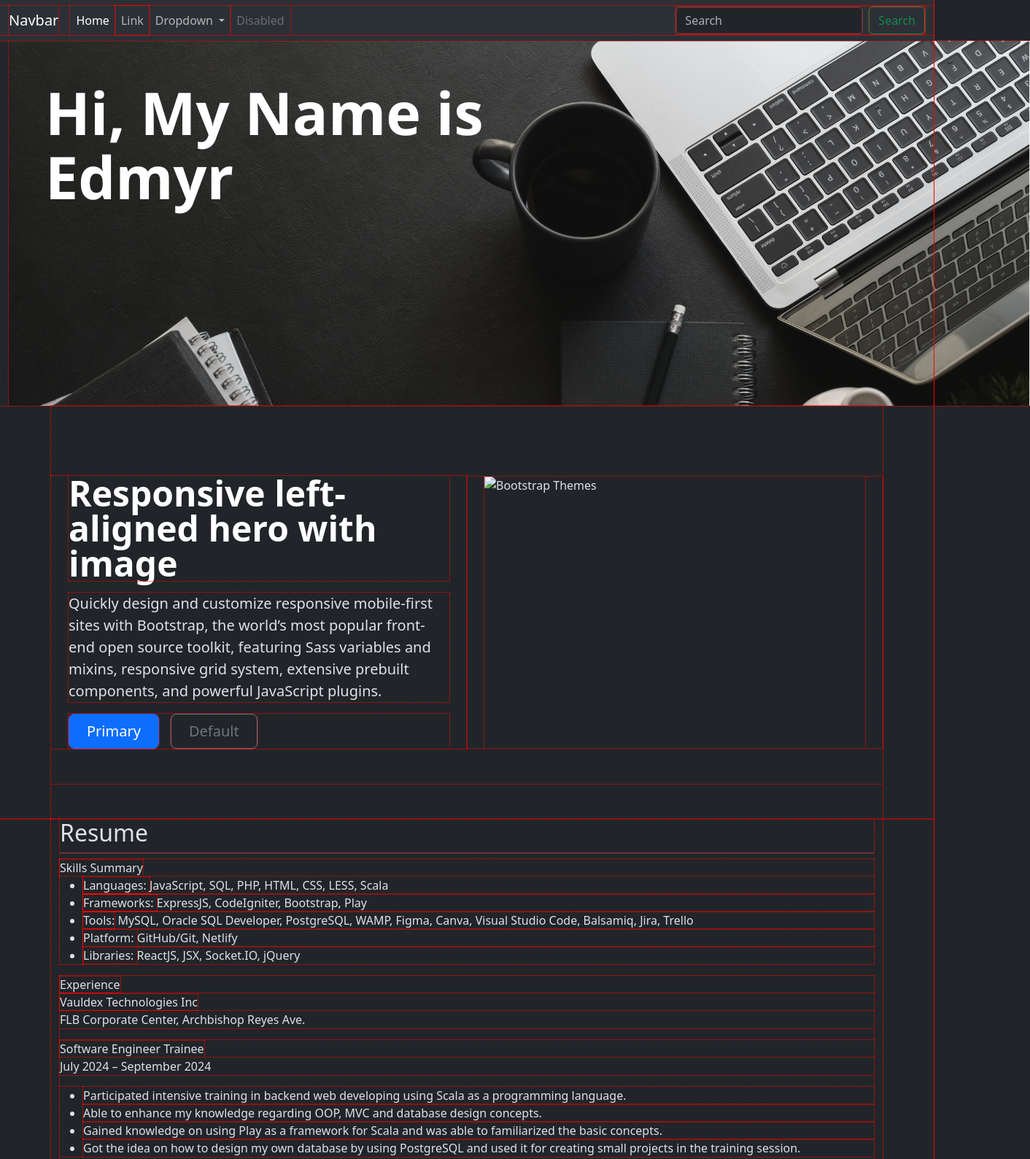
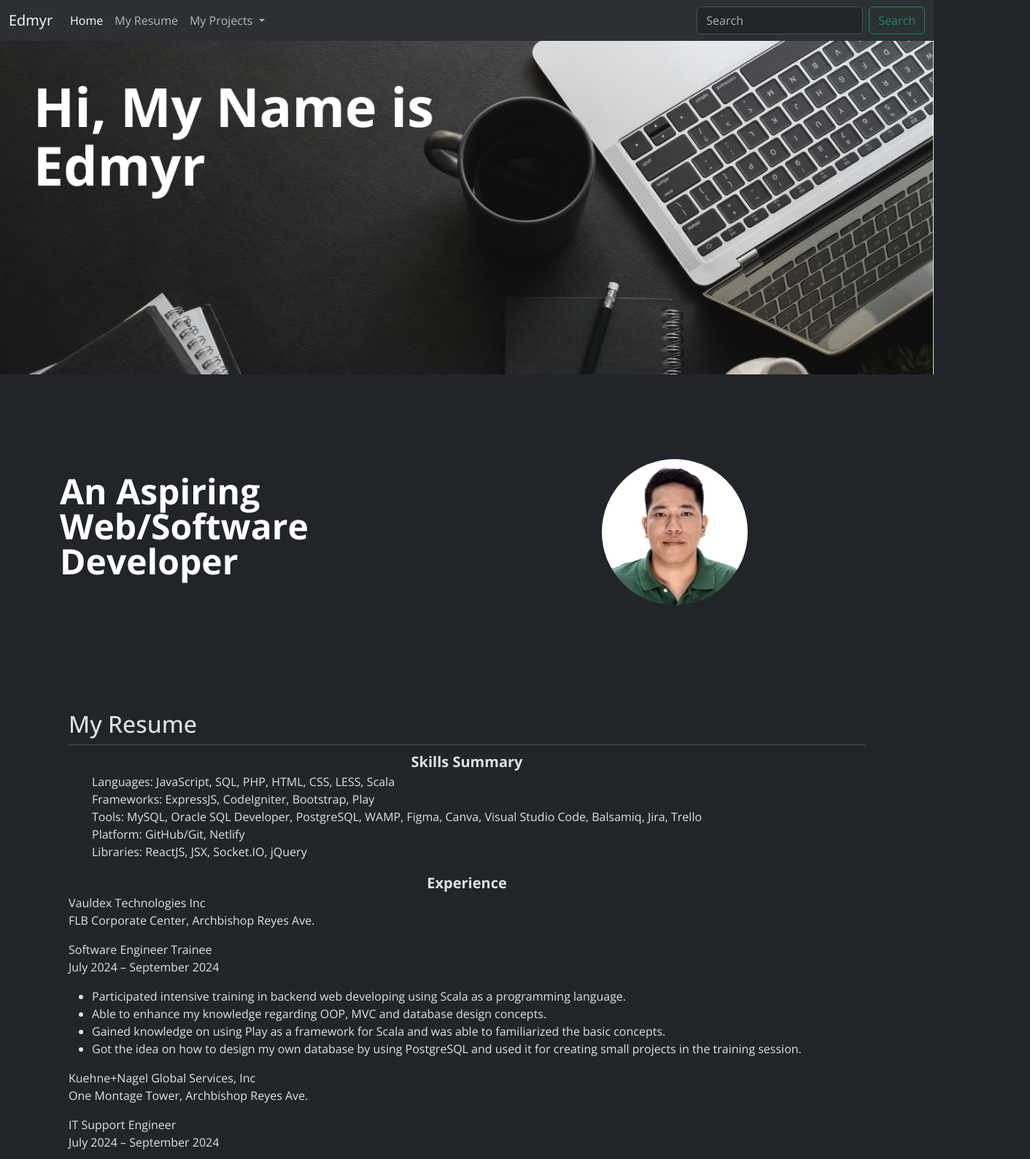
Before and after one commit to edmyrbatiancila/capstone-2-personal-site.ed, a plain HTML site: page index.html in a window 1280 px wide. Shown: the top 1588 px of the page at 73% size, 1412 px wide, since content can reach past the window. Drawn offline with nearby package versions, Linux system fonts and the light colour scheme.

Commit message:
added new file and update the code.

```diff
--- a/index.html
+++ b/index.html
@@ -11,7 +11,7 @@
         <!-- navbar -->
         <nav class="navbar navbar-expand-lg bg-body-tertiary">
             <div class="container-fluid">
-                <a class="navbar-brand" href="#">Navbar</a>
+                <a class="navbar-brand" href="#">Edmyr</a>
                 <button class="navbar-toggler" type="button" data-bs-toggle="collapse" data-bs-target="#navbarSupportedContent" aria-controls="navbarSupportedContent" aria-expanded="false" aria-label="Toggle navigation">
                 <span class="navbar-toggler-icon"></span>
                 </button>
@@ -21,11 +21,11 @@
                             <a class="nav-link active" aria-current="page" href="#">Home</a>
                         </li>
                         <li class="nav-item">
-                            <a class="nav-link" href="#">Link</a>
+                            <a class="nav-link" href="#">My Resume</a>
                         </li>
                         <li class="nav-item dropdown">
                             <a class="nav-link dropdown-toggle" href="#" role="button" data-bs-toggle="dropdown" aria-expanded="false">
-                                Dropdown
+                                My Projects
                             </a>
                             <ul class="dropdown-menu">
                                 <li><a class="dropdown-item" href="#">Action</a></li>
@@ -33,9 +33,6 @@
                                 <li><hr class="dropdown-divider"></li>
                                 <li><a class="dropdown-item" href="#">Something else here</a></li>
                             </ul>
-                        </li>
-                        <li class="nav-item">
-                            <a class="nav-link disabled" aria-disabled="true">Disabled</a>
                         </li>
                     </ul>
                     <form class="d-flex" role="search">
@@ -48,32 +45,27 @@
         <main>
             <!-- heroes section: This section will be introduce my self and what is my profession.  -->
             <section id="introduction">
-                <div class="container-fluid">
+                <div class="container-fluid banner">
                     <img src="img/banner.png" alt="pic of my banner">
                 </div>
-                <div class="container col-xxl-8 px-4 py-5">
-            <div class="row flex-lg-row-reverse align-items-center g-5 py-5">
-                <div class="col-10 col-sm-8 col-lg-6">
-                    <img src="bootstrap-themes.png" class="d-block mx-lg-auto img-fluid" alt="Bootstrap Themes" width="700" height="500" loading="lazy">
-                </div>
-                <div class="col-lg-6">
-                    <h1 class="display-5 fw-bold text-body-emphasis lh-1 mb-3">Responsive left-aligned hero with image</h1>
-                    <p class="lead">Quickly design and customize responsive mobile-first sites with Bootstrap, the world’s most popular front-end open source toolkit, featuring Sass variables and mixins, responsive grid system, extensive prebuilt components, and powerful JavaScript plugins.</p>
-                    <div class="d-grid gap-2 d-md-flex justify-content-md-start">
-                        <button type="button" class="btn btn-primary btn-lg px-4 me-md-2">Primary</button>
-                        <button type="button" class="btn btn-outline-secondary btn-lg px-4">Default</button>
+                <div class="container col-xxl-8 my-5 py-5">
+                    <div class="row flex-lg-row-reverse align-items-center">
+                        <div class="col-10 col-sm-8 col-lg-6">
+                            <img id="mypic" src="img/mypic.jpg" class="d-block mx-lg-auto img-fluid" alt="my pictures" loading="lazy">
+                        </div>
+                        <div class="col-lg-6">
+                            <h2 class="display-5 fw-bold text-body-emphasis lh-1 mb-3">An Aspiring Web/Software Developer</h2>
+                        </div>
                     </div>
                 </div>
-            </div>
-        </div>
             </section>
         <!-- resume page: This section will be talking about my skills and all sort of elements that I have in the resume -->
             <section id="resume">
-                <div class="container">
-                    <h2 class="pb-2 border-bottom">Resume</h2>
+                <div class="container px-4 py-5" id="custom-cards">
+                    <h2 class="pb-2 border-bottom">My Resume</h2>
                     <div class="skills_summary">
                         <span class="title">Skills Summary</span>
-                        <ul>
+                        <ul class="skills_set">
                             <li><span>Languages: </span> JavaScript, SQL, PHP, HTML, CSS, LESS, Scala</li>
                             <li><span>Frameworks: </span> ExpressJS, CodeIgniter, Bootstrap, Play</li>
                             <li><span>Tools:</span> MySQL, Oracle SQL Developer, PostgreSQL, WAMP, Figma, Canva, Visual Studio Code, Balsamiq, Jira, Trello</li>
@@ -133,7 +125,7 @@
                         </div>
                     </div>
                     <div class="training">
-                        <span>Training</span>
+                        <span class="title">Training</span>
                         <div class="training_month">
                             <span>Village 88 Coding Bootcamp</span>
                             <p>January 8, 2024 - April 29, 2024</p>
@@ -141,7 +133,7 @@
                         <p>Completed comprehensive Full Stack Web Development training, covering fundamentals to advanced topics, with 178 solo assignments. Successfully passed exams in Web Fundamentals, JavaScript, and Front-End Development.</p>
                     </div>
                     <div class="certificates">
-                        <span>Certificates</span>
+                        <span class="title">Certificates</span>
                         <p><span>Certificate of Participation</span> - Graduated from Village 88 Coding Bootcamp, actively participating in daily Zoom sessions/code reviews from January to April 2024.</p>
                         <p><span>Proficient in Front-End Development</span> - On April 12, 2024, achieved a perfect score of 10 on an 8-hour exam, creating a simple website with HTML, CSS, Bootstrap, JavaScript ES5/ES6, Express, Node.js, and Socket.IO.</p>
                         <p><span>Proficient in Advanced JavaScript</span> - On March 22, 2024, scored 9 out of 10 on an 8-hour time-limited exam, creating a simple website with HTML, CSS, Bootstrap, JavaScript ES5/ES6, Express, Node.js, and Socket.IO.</p>
@@ -149,7 +141,7 @@
                         <p><span>Creative Web Design</span> - Completed The training on November 22, 2023, main focus of this training is creating a website by using Fundamental HTML and CSS styling.</p>
                     </div>
                     <div>
-                        <span>Education</span>
+                        <span class="title">Education</span>
                         <div class="wrapper">
                             <div class="school_address">
                                 <span>Britech Interface College</span>
--- a/style.css
+++ b/style.css
@@ -1,8 +1,37 @@
-* {
-    outline: 1px dotted red;
+@import url('https://fonts.googleapis.com/css2?family=Open+Sans:ital,wght@0,300..800;1,300..800&display=swap');
+
+body {
+    font-family: "Open Sans", sans-serif;
 }
 
 .navbar {
     margin-bottom: 0;
     border-radius: 0;
 }
+
+.banner {
+    padding: 0;
+}
+
+.banner img {
+    width: 100%;
+    margin: 0 0 20px 0;
+    border: none;
+}
+
+#mypic {
+    border-radius: 50%;
+    height: 200px;
+}
+
+/* css for resume section */
+.title {
+    font-weight: bold;
+    font-size: 20px;
+    display: flex;
+    justify-content: center;
+}
+
+.skills_set {
+    list-style: none;
+}
```
Also changed, not shown: img/mypic.jpg (added).
